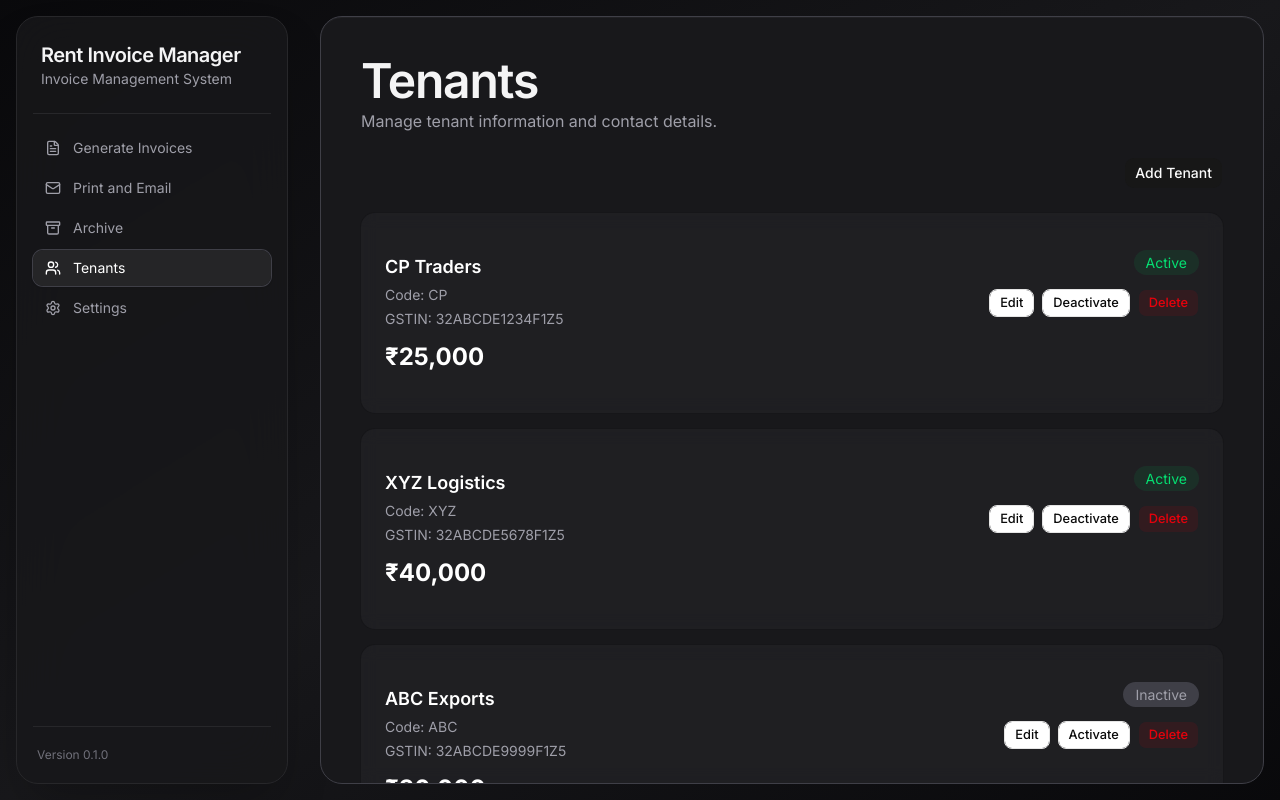
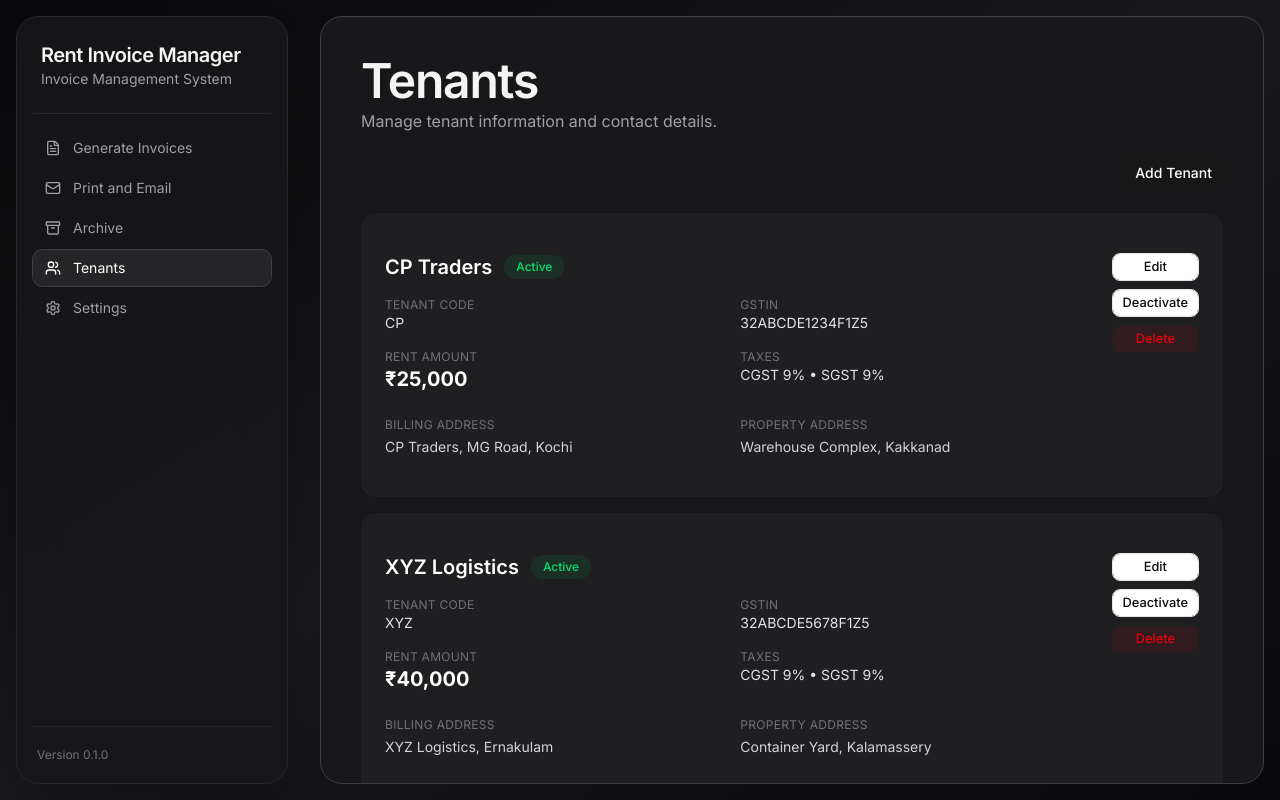
Before and after one commit to John4762/rent-invoice-manager, a React (Vite) app: page /tenants in a window 1280 px wide. Built offline with nearby package versions, Linux system fonts and the light colour scheme; what @react-pdf/renderer would draw is missing.

Commit message:
feat(settings): complete settings ui

```diff
--- a/src/pages/tenants/TenantsPage.tsx
+++ b/src/pages/tenants/TenantsPage.tsx
@@ -16,7 +16,13 @@ interface Tenant {
   tenantCode: string;
   tenantGstin: string;
 
+  tenantAddress: string;
+  locationAddress: string;
+
   rentAmount: number;
+
+  cgstPercent: number;
+  sgstPercent: number;
 
   active: boolean;
 }
@@ -27,7 +33,18 @@ const mockTenants: Tenant[] = [
     tenantName: "CP Traders",
     tenantCode: "CP",
     tenantGstin: "32ABCDE1234F1Z5",
+
+    tenantAddress:
+      "CP Traders, MG Road, Kochi",
+
+    locationAddress:
+      "Warehouse Complex, Kakkanad",
+
     rentAmount: 25000,
+
+    cgstPercent: 9,
+    sgstPercent: 9,
+
     active: true,
   },
   {
@@ -35,7 +52,18 @@ const mockTenants: Tenant[] = [
     tenantName: "XYZ Logistics",
     tenantCode: "XYZ",
     tenantGstin: "32ABCDE5678F1Z5",
+
+    tenantAddress:
+      "XYZ Logistics, Ernakulam",
+
+    locationAddress:
+      "Container Yard, Kalamassery",
+
     rentAmount: 40000,
+
+    cgstPercent: 9,
+    sgstPercent: 9,
+
     active: true,
   },
   {
@@ -43,7 +71,18 @@ const mockTenants: Tenant[] = [
     tenantName: "ABC Exports",
     tenantCode: "ABC",
     tenantGstin: "32ABCDE9999F1Z5",
+
+    tenantAddress:
+      "ABC Exports, Thrissur",
+
+    locationAddress:
+      "Export Warehouse, Angamaly",
+
     rentAmount: 30000,
+
+    cgstPercent: 9,
+    sgstPercent: 9,
+
     active: false,
   },
 ];
@@ -77,33 +116,20 @@ export function TenantsPage() {
               "
             >
               <CardContent className="p-6">
-                <div className="flex items-start justify-between">
-                  <div>
-                    <h3 className="text-lg font-semibold text-white">
+                <div className="flex items-start justify-between gap-8">
+                  <div className="flex-1">
+                    <div className="flex items-center gap-3">
+                      <h3 className="text-xl font-semibold text-white">
                         {tenant.tenantName}
                       </h3>
 
-                    <div className="mt-1 text-sm text-zinc-400">
-                      Code: {tenant.tenantCode}
-                    </div>
-
-                    <div className="mt-1 text-sm text-zinc-400">
-                      GSTIN: {tenant.tenantGstin}
-                    </div>
-
-                    <div className="mt-3 text-2xl font-bold text-white">
-                      ₹
-                      {tenant.rentAmount.toLocaleString()}
-                    </div>
-                  </div>
-
-                  <div className="text-right">
                       <span
                         className={`
                           rounded-full
                           px-3
                           py-1
-                        text-sm
+                          text-xs
+                          font-medium
                           ${
                             tenant.active
                               ? "bg-green-500/10 text-green-400"
@@ -115,8 +141,77 @@ export function TenantsPage() {
                           ? "Active"
                           : "Inactive"}
                       </span>
+                    </div>
 
-                    <div className="mt-4 flex gap-2">
+                    <div className="mt-4 grid gap-4 md:grid-cols-2">
+                      <div>
+                        <div className="text-xs uppercase tracking-wide text-zinc-500">
+                          Tenant Code
+                        </div>
+
+                        <div className="text-zinc-200">
+                          {tenant.tenantCode}
+                        </div>
+                      </div>
+
+                      <div>
+                        <div className="text-xs uppercase tracking-wide text-zinc-500">
+                          GSTIN
+                        </div>
+
+                        <div className="text-zinc-200">
+                          {tenant.tenantGstin}
+                        </div>
+                      </div>
+
+                      <div>
+                        <div className="text-xs uppercase tracking-wide text-zinc-500">
+                          Rent Amount
+                        </div>
+
+                        <div className="text-xl font-bold text-white">
+                          ₹
+                          {tenant.rentAmount.toLocaleString()}
+                        </div>
+                      </div>
+
+                      <div>
+                        <div className="text-xs uppercase tracking-wide text-zinc-500">
+                          Taxes
+                        </div>
+
+                        <div className="text-zinc-200">
+                          CGST {tenant.cgstPercent}% •
+                          {" "}
+                          SGST {tenant.sgstPercent}%
+                        </div>
+                      </div>
+                    </div>
+
+                    <div className="mt-6 grid gap-4 md:grid-cols-2">
+                      <div>
+                        <div className="text-xs uppercase tracking-wide text-zinc-500">
+                          Billing Address
+                        </div>
+
+                        <div className="mt-1 text-sm text-zinc-300">
+                          {tenant.tenantAddress}
+                        </div>
+                      </div>
+
+                      <div>
+                        <div className="text-xs uppercase tracking-wide text-zinc-500">
+                          Property Address
+                        </div>
+
+                        <div className="mt-1 text-sm text-zinc-300">
+                          {tenant.locationAddress}
+                        </div>
+                      </div>
+                    </div>
+                  </div>
+
+                  <div className="flex flex-col gap-2">
                     <Button
                       variant="outline"
                       size="sm"
@@ -141,7 +236,6 @@ export function TenantsPage() {
                     </Button>
                   </div>
                 </div>
-                </div>
               </CardContent>
             </Card>
           ))}
```
Lines whose indentation alone changed are shown as unchanged.
